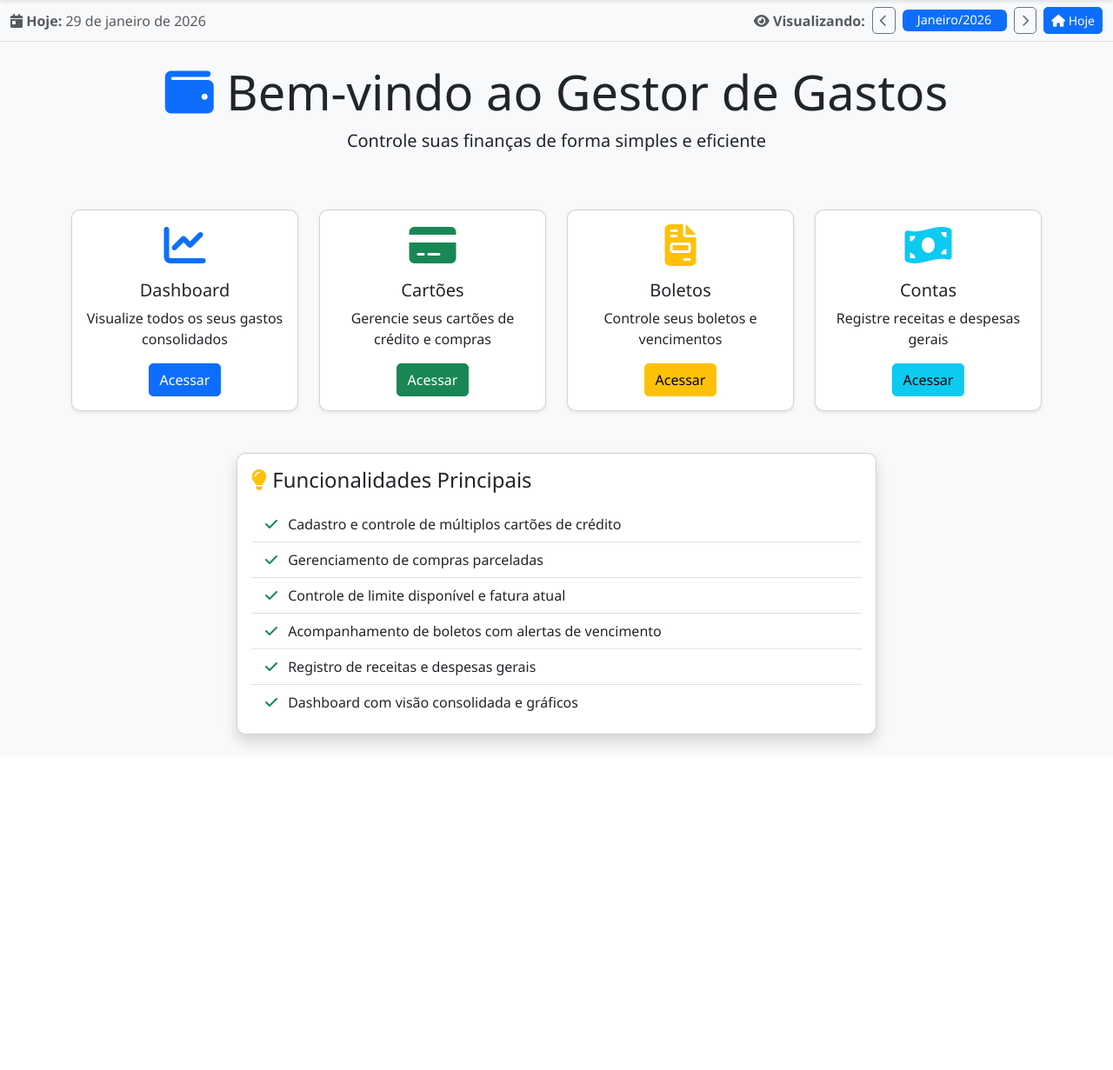
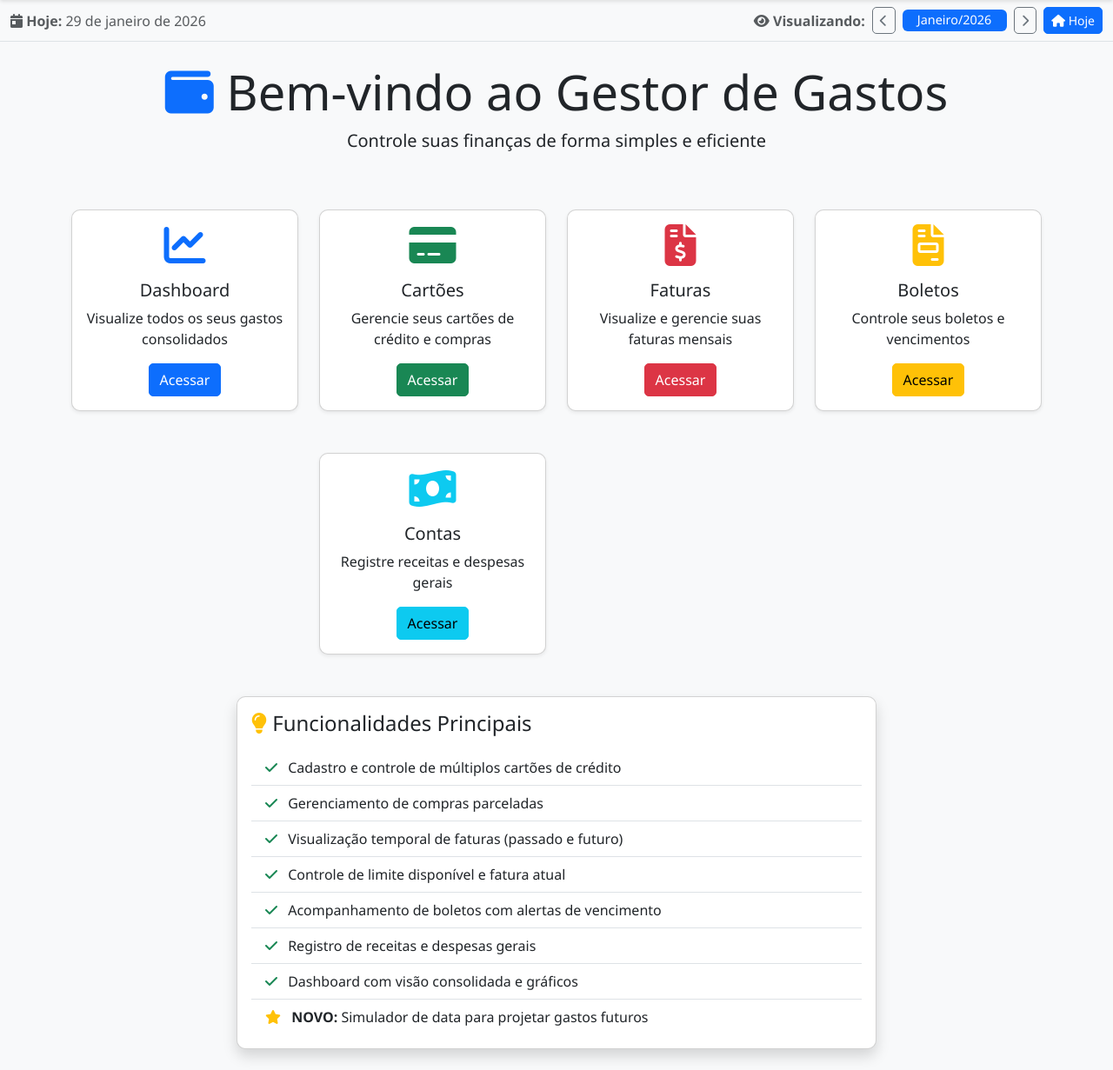
Before and after one commit to hiraokagabriel/gestor-gastos, a Flask app: page / in a window 1280 px wide. Shown: the part 56-1287 px from the top of the page at 87% size. Before the commit the page ends 917 px from the top, so only its background shows below. Run offline with Flask 3, Linux system fonts and the light colour scheme.

Commit message:
Adicionar card de Faturas no index e script init_db atualizado

```diff
--- a/templates/index.html
+++ b/templates/index.html
@@ -39,6 +39,17 @@
     <div class="col-md-6 col-lg-3">
         <div class="card text-center h-100 shadow-sm hover-card">
             <div class="card-body">
+                <i class="fas fa-file-invoice-dollar fa-3x text-danger mb-3"></i>
+                <h5 class="card-title">Faturas</h5>
+                <p class="card-text">Visualize e gerencie suas faturas mensais</p>
+                <a href="/invoices" class="btn btn-danger">Acessar</a>
+            </div>
+        </div>
+    </div>
+
+    <div class="col-md-6 col-lg-3">
+        <div class="card text-center h-100 shadow-sm hover-card">
+            <div class="card-body">
                 <i class="fas fa-file-invoice fa-3x text-warning mb-3"></i>
                 <h5 class="card-title">Boletos</h5>
                 <p class="card-text">Controle seus boletos e vencimentos</p>
@@ -46,8 +57,10 @@
             </div>
         </div>
     </div>
+</div>
 
-    <div class="col-md-6 col-lg-3">
+<div class="row mt-4 g-4">
+    <div class="col-md-6 col-lg-3 offset-lg-3">
         <div class="card text-center h-100 shadow-sm hover-card">
             <div class="card-body">
                 <i class="fas fa-money-bill-wave fa-3x text-info mb-3"></i>
@@ -78,6 +91,10 @@
                     </li>
                     <li class="list-group-item">
                         <i class="fas fa-check text-success me-2"></i>
+                        Visualização temporal de faturas (passado e futuro)
+                    </li>
+                    <li class="list-group-item">
+                        <i class="fas fa-check text-success me-2"></i>
                         Controle de limite disponível e fatura atual
                     </li>
                     <li class="list-group-item">
@@ -92,6 +109,10 @@
                         <i class="fas fa-check text-success me-2"></i>
                         Dashboard com visão consolidada e gráficos
                     </li>
+                    <li class="list-group-item">
+                        <i class="fas fa-star text-warning me-2"></i>
+                        <strong>NOVO:</strong> Simulador de data para projetar gastos futuros
+                    </li>
                 </ul>
             </div>
         </div>
```
Also changed, not shown: init_db.py (added, +20 -0 lines).
